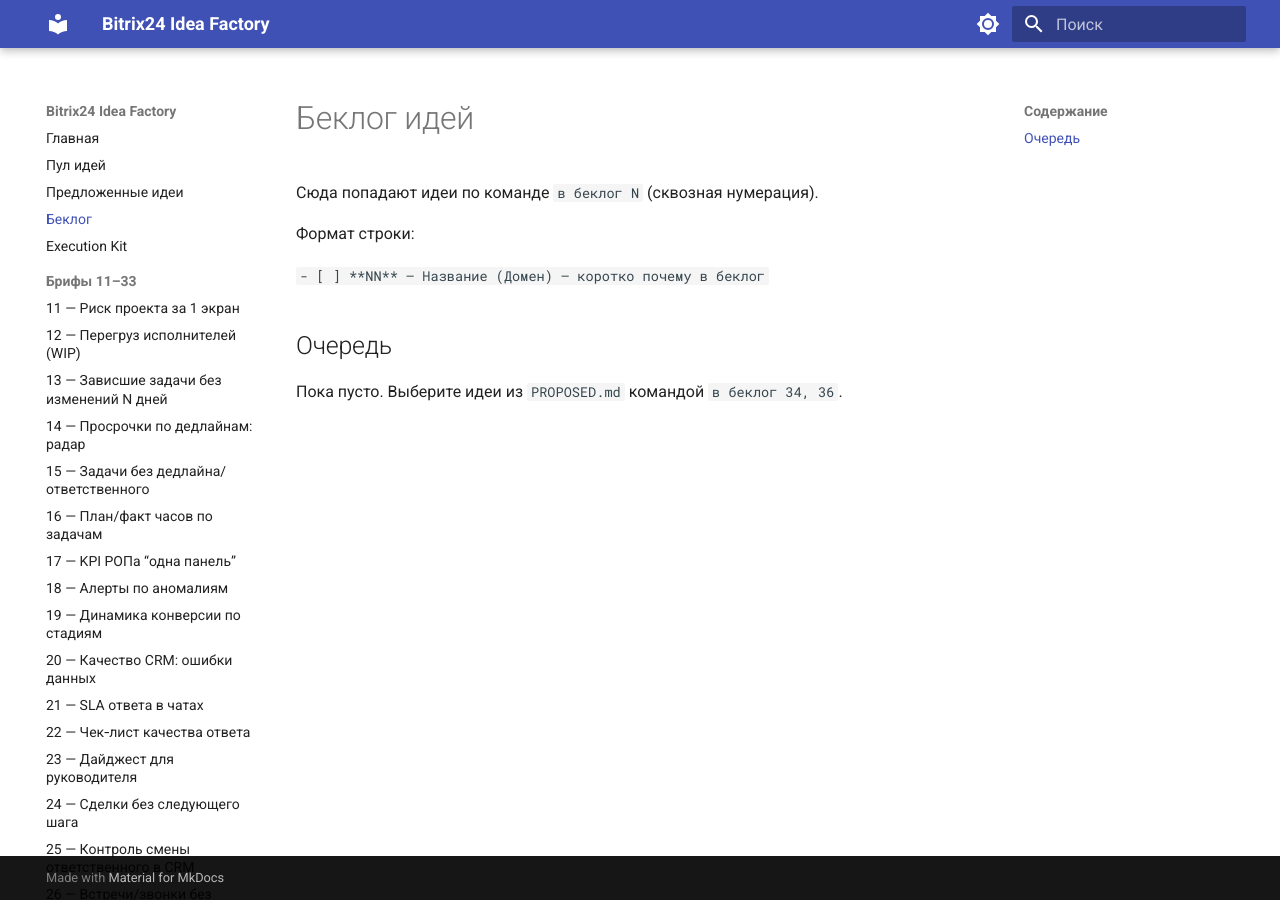
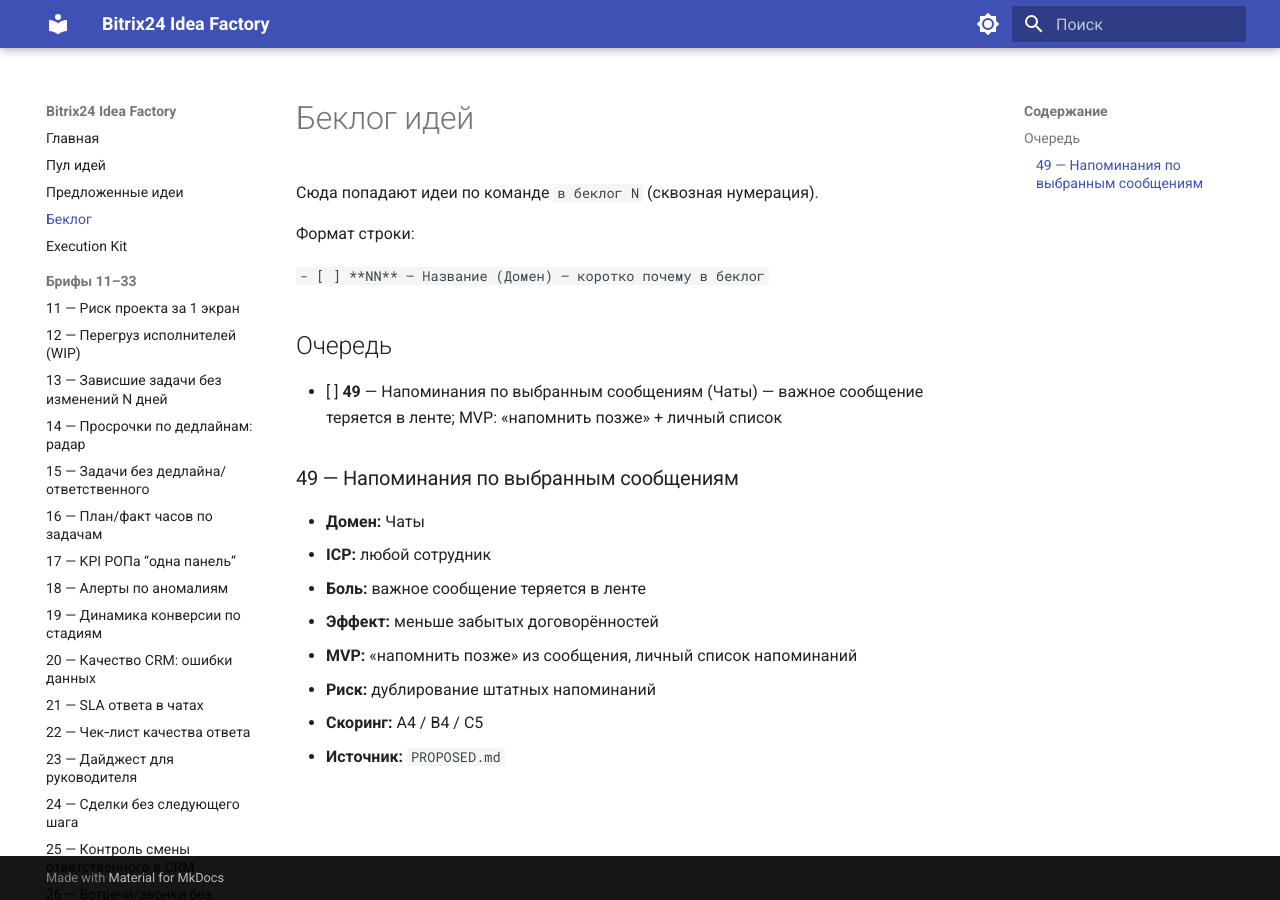
Before and after one commit to grinkevich-dima/b24-idea-factory, an MkDocs documentation site: the page built from docs/idea-briefs/BACKLOG.md, in a window 1280 px wide. Built offline with MkDocs 1.6.1 and Material for MkDocs 9.7.7, drawn with Linux system fonts in a browser that asks for light colours.

Commit message:
Add idea 49 details to backlog
Co-authored-by: grinkevich-dima <grinkevich-dima@users.noreply.github.com>

```diff
--- a/docs/idea-briefs/BACKLOG.md
+++ b/docs/idea-briefs/BACKLOG.md
@@ -8,4 +8,14 @@
 
 ## Очередь
 
-Пока пусто. Выберите идеи из `PROPOSED.md` командой `в беклог 34, 36`.
+- [ ] **49** — Напоминания по выбранным сообщениям (Чаты) — важное сообщение теряется в ленте; MVP: «напомнить позже» + личный список
+
+### 49 — Напоминания по выбранным сообщениям
+- **Домен:** Чаты
+- **ICP:** любой сотрудник
+- **Боль:** важное сообщение теряется в ленте
+- **Эффект:** меньше забытых договорённостей
+- **MVP:** «напомнить позже» из сообщения, личный список напоминаний
+- **Риск:** дублирование штатных напоминаний
+- **Скоринг:** A4 / B4 / C5
+- **Источник:** `PROPOSED.md`
```
